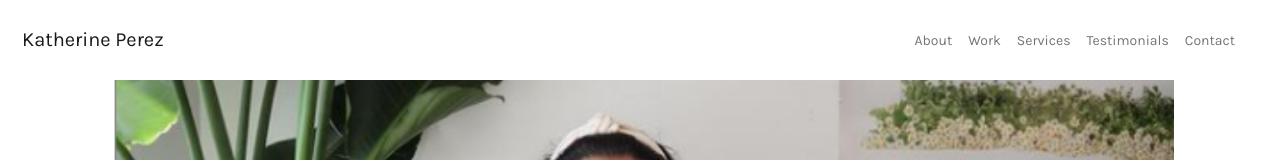
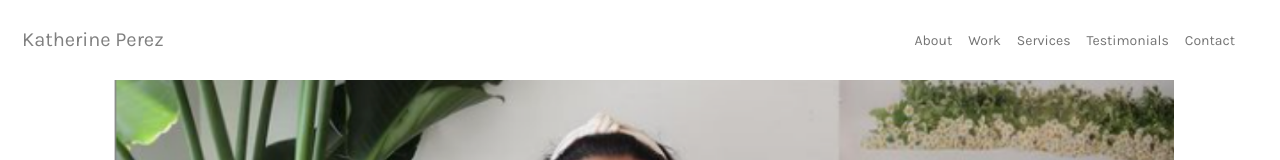
Before and after one commit to Kaitlyn-Lynette/Kathys-Portfolio, a React (Create React App) app: page / in a window 1280 px wide. Shown: the top 160 px of the page. Built offline with nearby package versions, Linux system fonts and the light colour scheme.

Commit message:
Added the grey color to font

```diff
--- a/src/components/NavExample.css
+++ b/src/components/NavExample.css
@@ -17,10 +17,14 @@
 }
 
 .nav-brand {
-    color: black;
+    color: gray;
     font-size: 20px;
     line-height: 40px;
     padding-left: 22px;
+}
+
+.navbar-light .navbar-brand {
+    color: #808080;
 }
 
 .nav-links {
--- a/src/index.css
+++ b/src/index.css
@@ -1,11 +1,14 @@
 h1{
   margin: 0;
   font-family: 'Karla', sans-serif;
+  color: #808080#808080
 }
 
 body {
   font-family: 'Karla', sans-serif;
+  color: #808080
 }
+
 
 
 /* .container {
```
